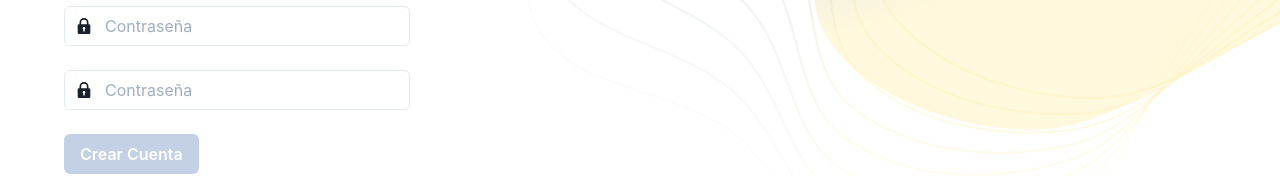
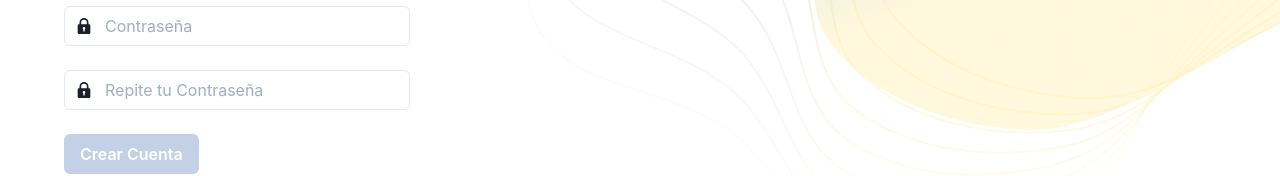
Before and after one commit to andreadelou/Proyecto-_IS, a React (Create React App) app: page /register in a window 1280 px wide. Shown: the part 391-567 px from the top of the page. Built offline with nearby package versions, Linux system fonts and the light colour scheme; no server answers.

Commit message:
Implemented changes on login

```diff
--- a/src/App.js
+++ b/src/App.js
@@ -28,7 +28,6 @@ function App() {
           <Route exact path="/home" element={<Home />} />
         </Routes>
       </Router>
-
     </ChakraProvider>
   );
 }
--- a/src/pages/Register.js
+++ b/src/pages/Register.js
@@ -107,7 +107,7 @@ function Register() {
                     </InputGroup>
                     <InputGroup>
                         <InputLeftElement pointerEvents={"none"} children={<LockIcon />} />
-                        <Input placeholder="Contraseña" onChange={($event) => { setPassword1($event.target.value) }} type={"password"} />
+                        <Input placeholder="Repite tu Contraseña" onChange={($event) => { setPassword1($event.target.value) }} type={"password"} />
                     </InputGroup>
 
                     <HStack spacing={24}>
```
